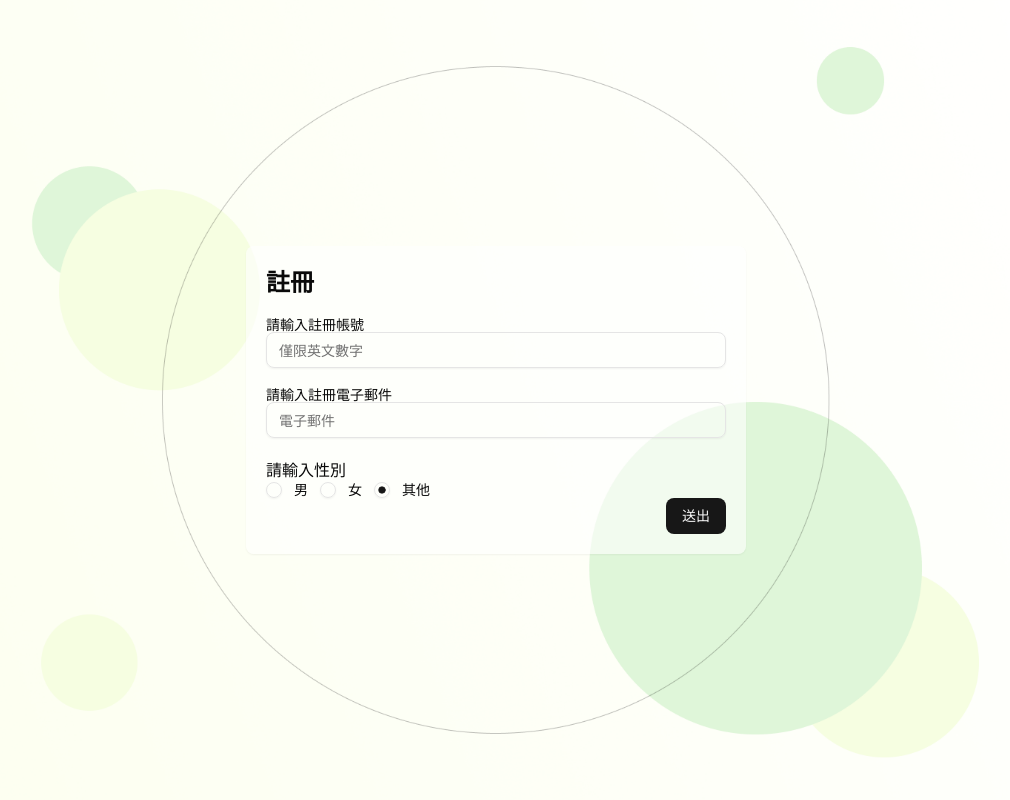
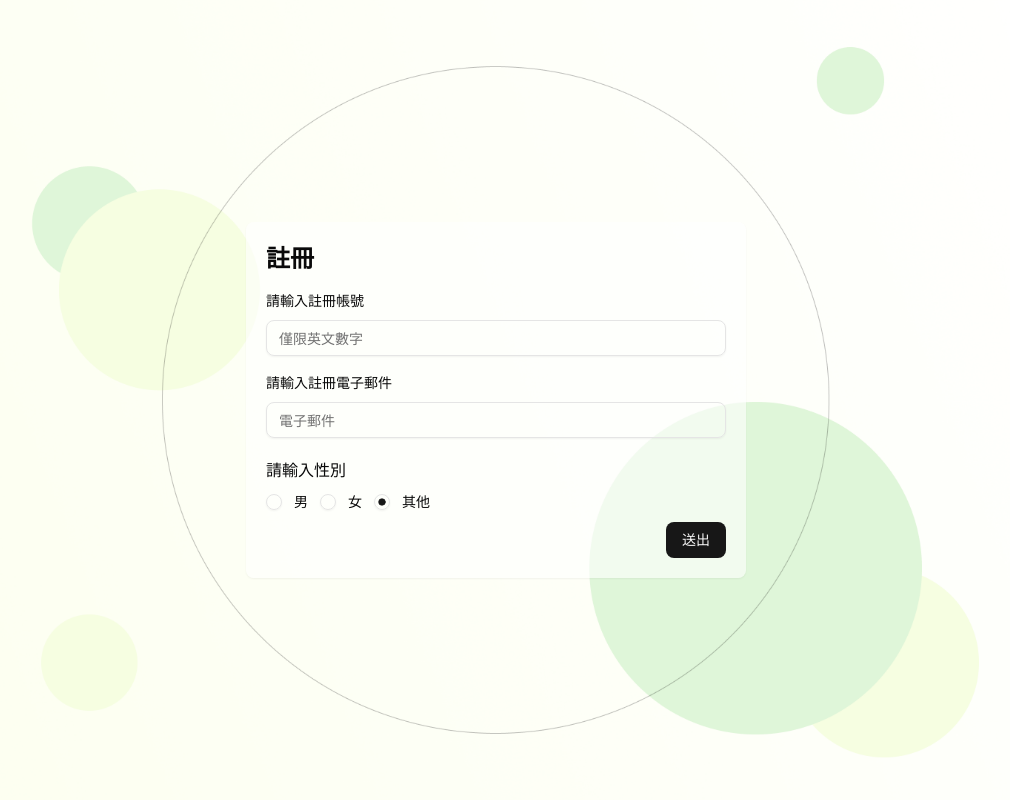
Before and after one commit to nan-sansan/Interview-Online-Test, a Next.js app: page /register in a window 1280 px wide. Shown: the whole page, without its empty margins (144-1154 px from the left). Built offline with nearby package versions, Linux system fonts and the light colour scheme.

Commit message:
註冊頁面優化

```diff
--- a/src/app/register/page.tsx
+++ b/src/app/register/page.tsx
@@ -54,7 +54,7 @@ export default function RegisterPage() {
         <>
           <h1 className="text-2xl font-bold">註冊</h1>
         </>
-        <div>
+        <div className="flex flex-col gap-3 ">
           <Label htmlFor="acc">請輸入註冊帳號</Label>
           <Input
             id="acc"
@@ -66,7 +66,7 @@ export default function RegisterPage() {
             }}
           />
         </div>
-        <div>
+        <div className="flex flex-col gap-3 ">
           <Label htmlFor="email">請輸入註冊電子郵件</Label>
           <Input
             id="email"
@@ -77,7 +77,7 @@ export default function RegisterPage() {
             }}
           />
         </div>
-        <div>
+        <div className="flex flex-col gap-3">
           請輸入性別
           <RadioGroup
             className="flex"
```
